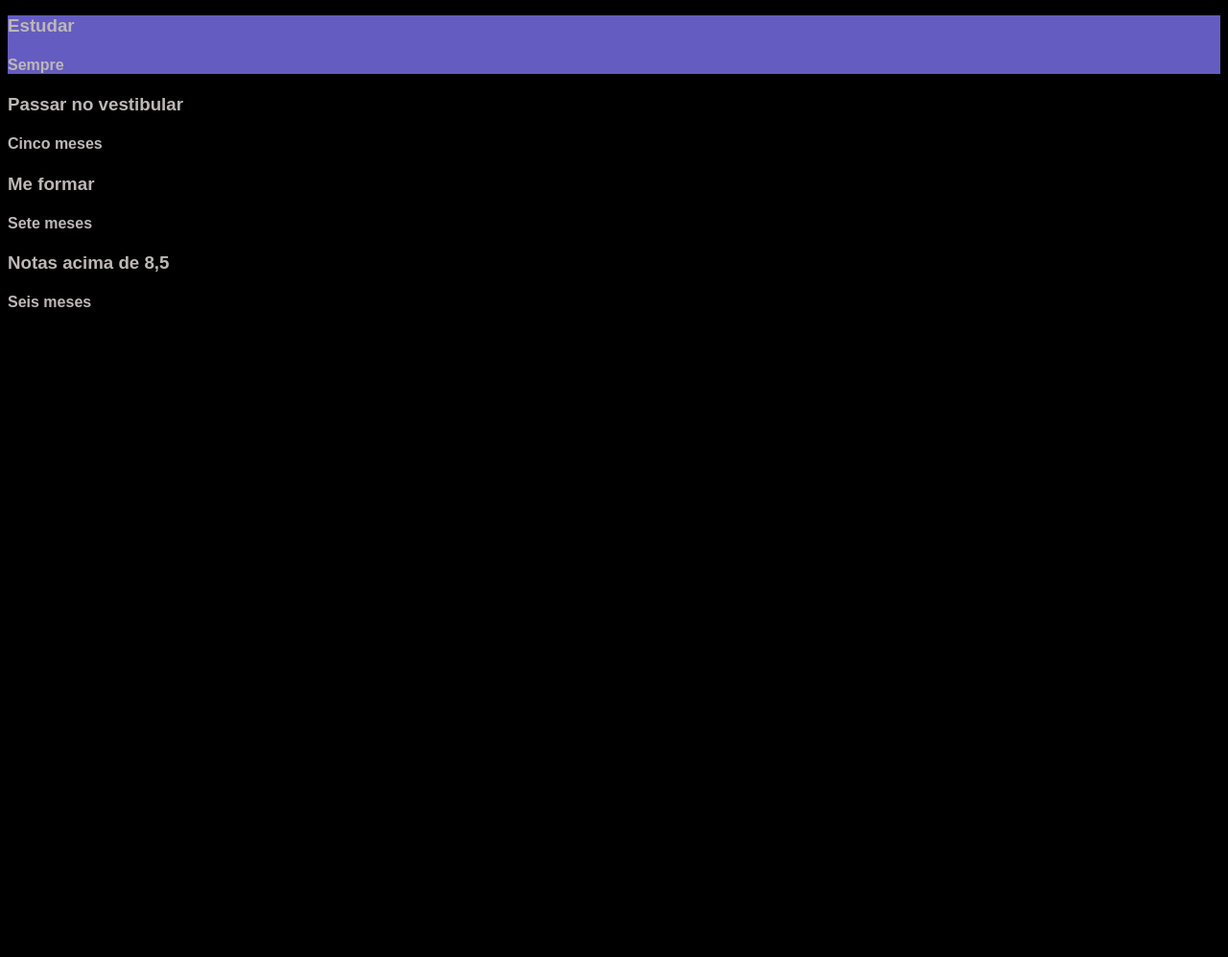
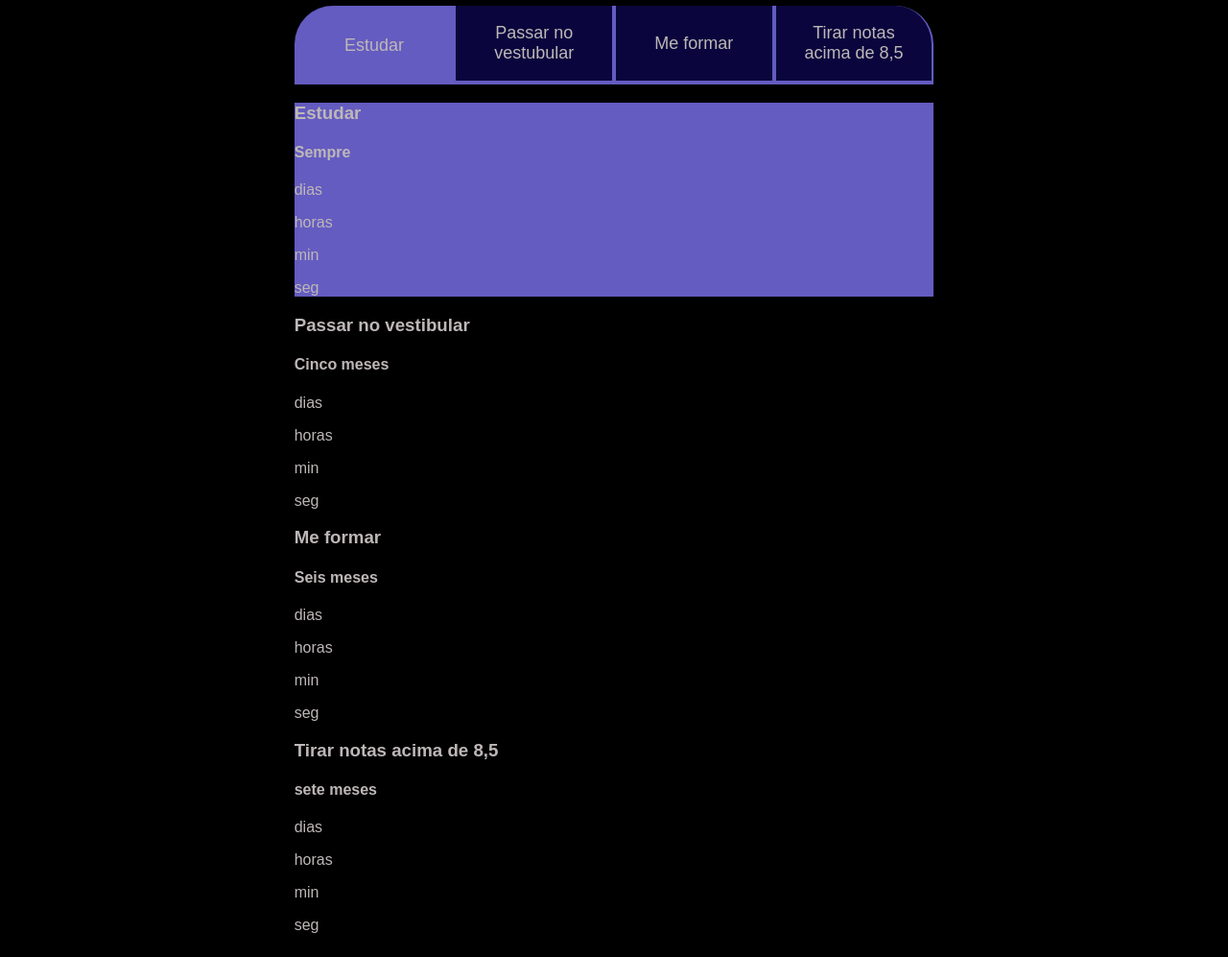
Before and after one commit to ddudiinhaa/projetoooo3C, a plain HTML site: page index.html in a window 1280 px wide. Shown: the part 92-1089 px from the top of the page at 96% size. Before the commit the page ends 800 px from the top, so only its background shows below. Drawn offline with Linux system fonts and the light colour scheme; a web font is replaced by a local one.

Commit message:
index.html

```diff
--- a/index.html
+++ b/index.html
@@ -13,48 +13,109 @@
     <link rel="stylesheet" href="style.css">
     <title>Projeto de vida</title>
 </head>
-
 <body>
-
-    <section>
-        <h2>Meus objetivos do ano</h2>
-        <div>
-
-            <button>Estudar</button>
-            <button> Passar vestibular</button>
-            <button>Me formar</button>
-            <button>Ter notas acima de 85</button>
-
+    <section class="conteudo-principal">
+        <h2 class="titulo-principal">Meus objetivos do ano<span>_</span></h2>
+        <div class="conteudo">
+            <div class="botoes">
+                <button class="botao ativo"> Estudar</button>
+                <button class="botao">Passar no vestubular</button>
+                <button class="botao">Me formar</button>
+                <button class="botao">Tirar notas acima de 8,5</button>
             </div>
             <div class="abas-textos">
-            <div class="abas-conteudo ativo">
+                <div class="aba-conteudo ativo">
                     <h3 class="aba-conteudo-titulo-principal">Estudar</h3>
                     <h4 class="aba-conteudo-titulo-secundario">Sempre</h4>
+                    <div class="contador">
+                        <div class="contador-digito">
+                            <p class="contador-digito-numero" id="dias0"></p>
+                            <p class="contador-digito-texto">dias</p>
                         </div>
-            <div class="abas-conteudo">
+                        <div class="contador-digito">
+                            <p class="contador-digito-numero" id="horas0"></p>
+                            <p class="contador-digito-texto">horas</p>
+                        </div>
+                        <div class="contador-digito">
+                            <p class="contador-digito-numero" id="min0"></p>
+                            <p class="contador-digito-texto">min</p>
+                        </div>
+                        <div class="contador-digito">
+                            <p class="contador-digito-numero" id="seg0"></p>
+                            <p class="contador-digito-texto">seg</p>
+                        </div>
+                    </div>
+                </div>
+                <div class="aba-conteudo">
                     <h3 class="aba-conteudo-titulo-principal">Passar no vestibular</h3>
-                <h4 class="aba-conteudo-titulo-secundario"> Cinco meses</h4>
+                    <h4 class="aba-conteudo-titulo-secundario">Cinco meses</h4>
+                    <div class="contador">
+                        <div class="contador-digito">
+                            <p class="contador-digito-numero" id="dias1"></p>
+                            <p class="contador-digito-texto">dias</p>
                         </div>
-            <div class="abas-conteudo">
+                        <div class="contador-digito">
+                            <p class="contador-digito-numero" id="horas1"></p>
+                            <p class="contador-digito-texto">horas</p>
+                        </div>
+                        <div class="contador-digito">
+                            <p class="contador-digito-numero" id="min1"></p>
+                            <p class="contador-digito-texto">min</p>
+                        </div>
+                        <div class="contador-digito">
+                            <p class="contador-digito-numero" id="seg1"></p>
+                            <p class="contador-digito-texto">seg</p>
+                        </div>
+                    </div>
+                </div>
+                <div class="aba-conteudo">
                     <h3 class="aba-conteudo-titulo-principal">Me formar</h3>
-                <h4 class="aba-conteudo-titulo-secundario">Sete meses</h4>
+                    <h4 class="aba-conteudo-titulo-secundario"> Seis meses</h4>
+                    <div class="contador">
+                        <div class="contador-digito">
+                            <p class="contador-digito-numero" id="dias2"></p>
+                            <p class="contador-digito-texto">dias</p>
                         </div>
-            <div class="abas-conteudo">
-                <h3 class="aba-conteudo-titulo-principal">Notas acima de 8,5</h3>
-                <h4 class="aba-conteudo-titulo-secundario">Seis meses</h4>
+                        <div class="contador-digito">
+                            <p class="contador-digito-numero" id="horas2"></p>
+                            <p class="contador-digito-texto">horas</p>
                         </div>
-
-
+                        <div class="contador-digito">
+                            <p class="contador-digito-numero" id="min2"></p>
+                            <p class="contador-digito-texto">min</p>
+                        </div>
+                        <div class="contador-digito">
+                            <p class="contador-digito-numero" id="seg2"></p>
+                            <p class="contador-digito-texto">seg</p>
+                        </div>
+                    </div>
+                </div>
+                <div class="aba-conteudo">
+                    <h3 class="aba-conteudo-titulo-principal">Tirar notas acima de 8,5</h3>
+                    <h4 class="aba-conteudo-titulo-secundario"> sete meses</h4>
+                    <div class="contador">
+                        <div class="contador-digito">
+                            <p class="contador-digito-numero" id="dias3"></p>
+                            <p class="contador-digito-texto">dias</p>
+                        </div>
+                        <div class="contador-digito">
+                            <p class="contador-digito-numero" id="horas3"></p>
+                            <p class="contador-digito-texto">horas</p>
+                        </div>
+                        <div class="contador-digito">
+                            <p class="contador-digito-numero" id="min3"></p>
+                            <p class="contador-digito-texto">min</p>
+                        </div>
+                        <div class="contador-digito">
+                            <p class="contador-digito-numero" id="seg3"></p>
+                            <p class="contador-digito-texto">seg</p>
+                        </div>
+                    </div>
+                </div>
+            </div>
+        </div>
     </section>
-
-
-
-
-
-
-
-
-
+    <script src="main.js"></script>
 </body>
 
 </html>
```
Lines whose indentation alone changed are shown as unchanged.
